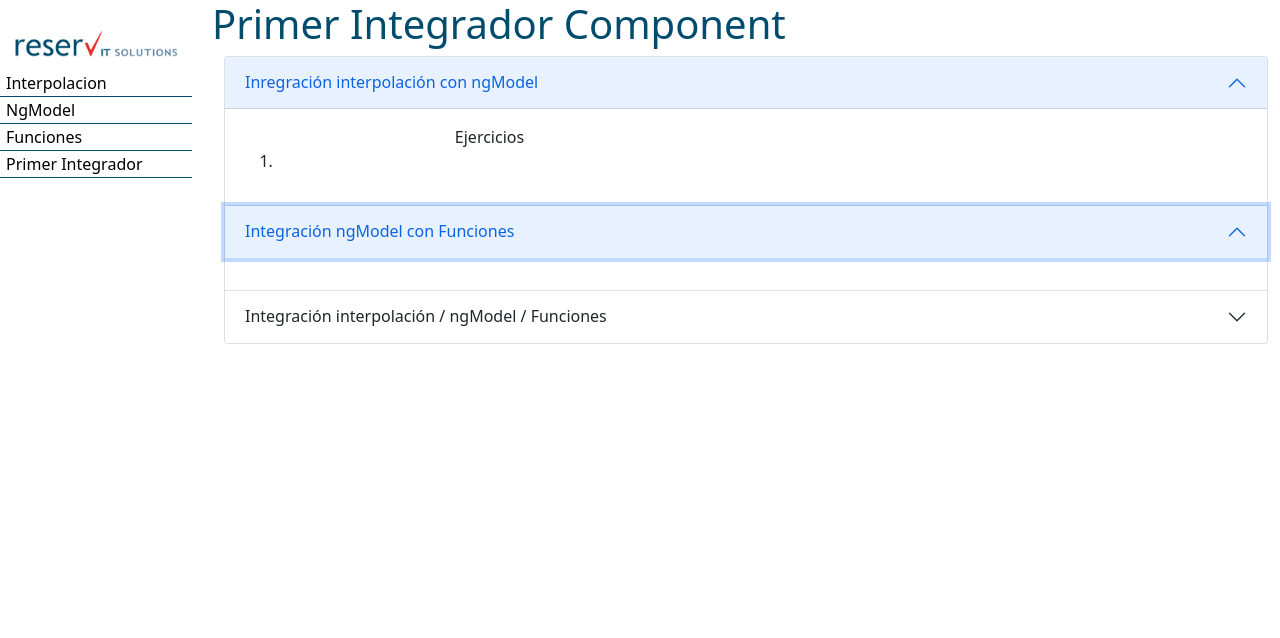
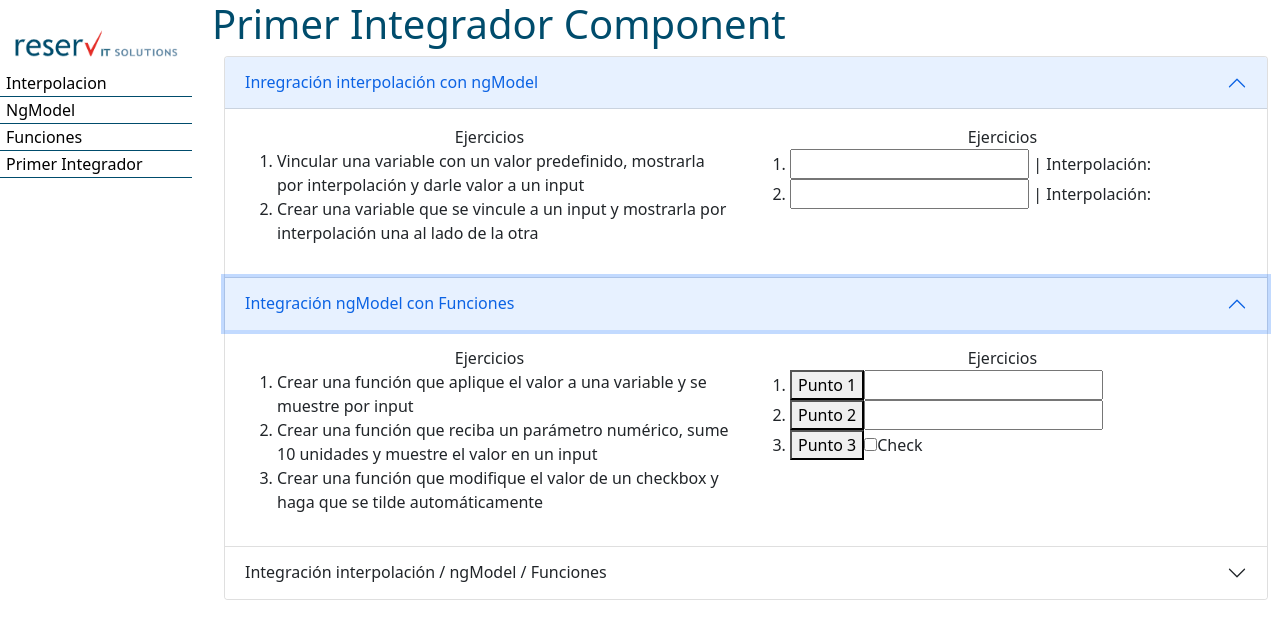
Before and after one commit to guillotz/appPractica, an Angular app: page /primer_integrador in a window 1280 px wide. Both pictures are taken after a click on the button "Integración ngModel con Funciones". Shown: the top 638 px of the page. Built offline with nearby package versions, Linux system fonts and the light colour scheme.

Commit message:
Ejercicios Integradores

```diff
--- a/src/app/componentes/primer-integrador/primer-integrador.component.html
+++ b/src/app/componentes/primer-integrador/primer-integrador.component.html
@@ -11,15 +11,28 @@
         <div class="accordion-body">
           <div class="row">
             <div class="col-6">
-              <div style="text-align: center;">
+              <div class="centrado">
                 Ejercicios
               </div>
                <ol>
-                 <li></li>
+                 <li>Vincular una variable con un valor predefinido, mostrarla por interpolación y darle valor a un input</li>
+                 <li>Crear una variable que se vincule a un input y mostrarla por interpolación una al lado de la otra</li>
                </ol>
             </div>
             <div class="col-6">
-
+              <div class="centrado">
+                Ejercicios
+              </div>
+              <div>
+                <ol>
+                  <li>
+                    <input type="text"> | Interpolación:
+                  </li>
+                  <li>
+                    <input type="text"> | Interpolación:
+                  </li>
+                </ol>
+              </div>
             </div>
           </div>
         </div>
@@ -35,10 +48,36 @@
         <div class="accordion-body">
           <div class="row">
             <div class="col-6">
-
+              <div class="centrado">
+                Ejercicios
+              </div>
+              <ol>
+                <li>
+                  Crear una función que aplique el valor a una variable y se muestre por input
+                </li>
+                <li>
+                  Crear una función que reciba un parámetro numérico, sume 10 unidades y muestre el valor en un input
+                </li>
+                <li>
+                  Crear una función que modifique el valor de un checkbox y haga que se tilde automáticamente
+                </li>
+              </ol>
             </div>
             <div class="col-6">
-
+              <div class="centrado">
+                Ejercicios
+              </div>
+              <ol>
+                <li>
+                  <button>Punto 1</button> <input type="text">
+                </li>
+                <li>
+                  <button>Punto 2</button> <input type="number">
+                </li>
+                <li>
+                  <button>Punto 3</button> <input type="checkbox">Check
+                </li>
+              </ol>
             </div>
           </div>
         </div>
@@ -54,10 +93,54 @@
         <div class="accordion-body">
           <div class="row">
             <div class="col-6">
-
+              <div class="centrado">
+                Ejercicios
+                <ol>
+                  <li>
+                    Desarrollar una función que asigne un valor a un input
+                  </li>
+                  <li>
+                    Desarrollar una función que reciba como parámetro un string, lo asigne a una variable y lo muestre por interpolación
+                  </li>
+                  <li>
+                    Desarrollar una función que tome el valor de un input y lo muestre por consola
+                  </li>
+                  <li>
+                    Desarrollar una función que reciba un número como parámetro y muestre por interpolación si el número es par o impar
+                  </li>
+                  <li>
+                    Desarrollar una función que utilice un valor numérico de un input e indice por interpolación si es mayor a 100
+                  </li>
+                </ol>
+              </div>
             </div>
             <div class="col-6">
-
+              <div class="centrado">
+                Ejercicios
+              </div>
+              <ol>
+                <li>
+                  <button>Punto 1</button>
+                  <input type="text">
+                </li>
+                <li>
+                  <button>Punto 2</button>
+                  Interpolación:
+                </li>
+                <li>
+                  <input type="text">
+                  <button>Punto 3</button>
+                </li>
+                <li>
+                  <button>Punto 4</button>
+                  Interpolación:
+                </li>
+                <li>
+                  <input type="text">
+                  <button>Punto 5</button>
+                  Interpolación:
+                </li>
+              </ol>
             </div>
           </div>
         </div>
```
